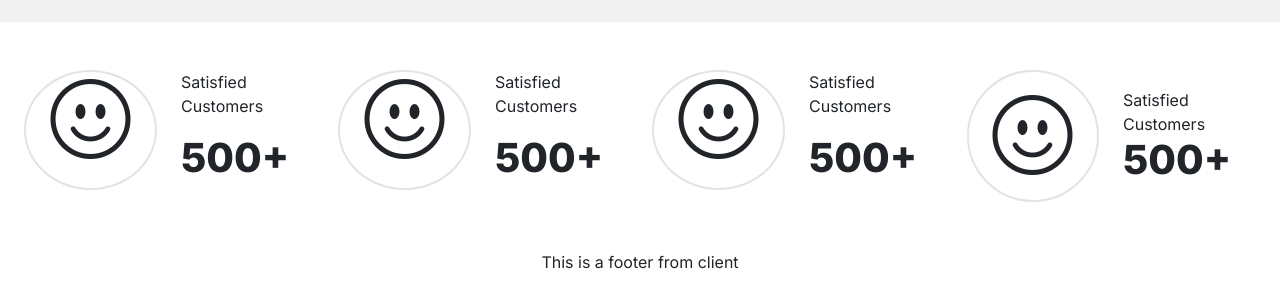
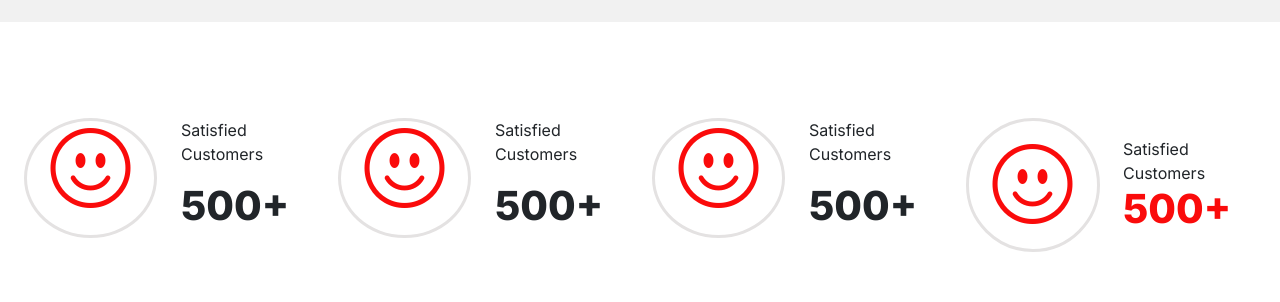
Before and after one commit to jaspherbagor/AutoConnect, a React (Create React App) app in the folder front-end/: page / in a window 1280 px wide. Shown: the part 451-753 px from the top of the page. Built offline with nearby package versions, Linux system fonts and the light colour scheme.

Commit message:
added a customized styles to the feature section

```diff
--- a/front-end/src/components/pages/client/home.jsx
+++ b/front-end/src/components/pages/client/home.jsx
@@ -24,7 +24,7 @@ const Home = () => {
             </div>
         </section>
         <section className="feature-section container-fluid px-md-4 px-sm-4 py-5">
-            <div className="row">
+            <div className="row mt-5">
                 <div className="col-lg-3 col-md-3 col-sm-6">
                     <div className="row">
                         <div className="col-md-6 d-flex justify-content-center align-items-center">
@@ -70,7 +70,7 @@ const Home = () => {
                         </div>
                     </div>
                 </div>
-                <div className="col-lg-3 col-md-3 col-sm-6">
+                <div className="col-lg-3 col-md-3 col-sm-6 feature-type">
                     <div className="row">
                         <div className="col-md-6 d-flex justify-content-center align-items-center">
                             <i class="bi bi-emoji-smile display-1 feature-icon px-4 py-3"></i>
@@ -81,7 +81,7 @@ const Home = () => {
                                     <p className="text-start py-0 my-0">Satisfied Customers</p>
                                 </div>
                                 <div className="col-12 py-0 my-0">
-                                    <h1 className="fw-bolder text-start py-0 my-0">500+</h1>
+                                    <h1 className="fw-bolder text-start py-0 my-0 feature-amount">500+</h1>
                                 </div>
                             </div>
                         </div>
--- a/front-end/src/components/styles/client/home.css
+++ b/front-end/src/components/styles/client/home.css
@@ -27,6 +27,7 @@ html, body {
     --font-family: 'Inter', sans-serif;
 }
 
+/* Hero Section Start */
 .hero-section {
     background: var(--grayish-color);
 }
@@ -42,8 +43,30 @@ html, body {
     color: var(--text-color-dark);
     outline: 2px solid var(--primary-color)
 }
+/* Hero Section End */
 
+/* Feature Section Start */
 .feature-icon {
     border-radius: 50%;
-    border: 2px solid var(--navbar-bg)
+    border: 3px solid var(--navbar-bg);
+    color: var(--primary-color)
 }
+
+.feature-type {
+    cursor: pointer;
+}
+
+.feature-type:hover .feature-icon {
+    border: 3px solid var(--primary-color);
+}
+
+.feature-amount {
+    color: var(--primary-color)
+}
+
+.feature-type:hover .feature-amount {
+    transform: scale(1.05);
+}
+
+
+/* Feature Section End */
```
